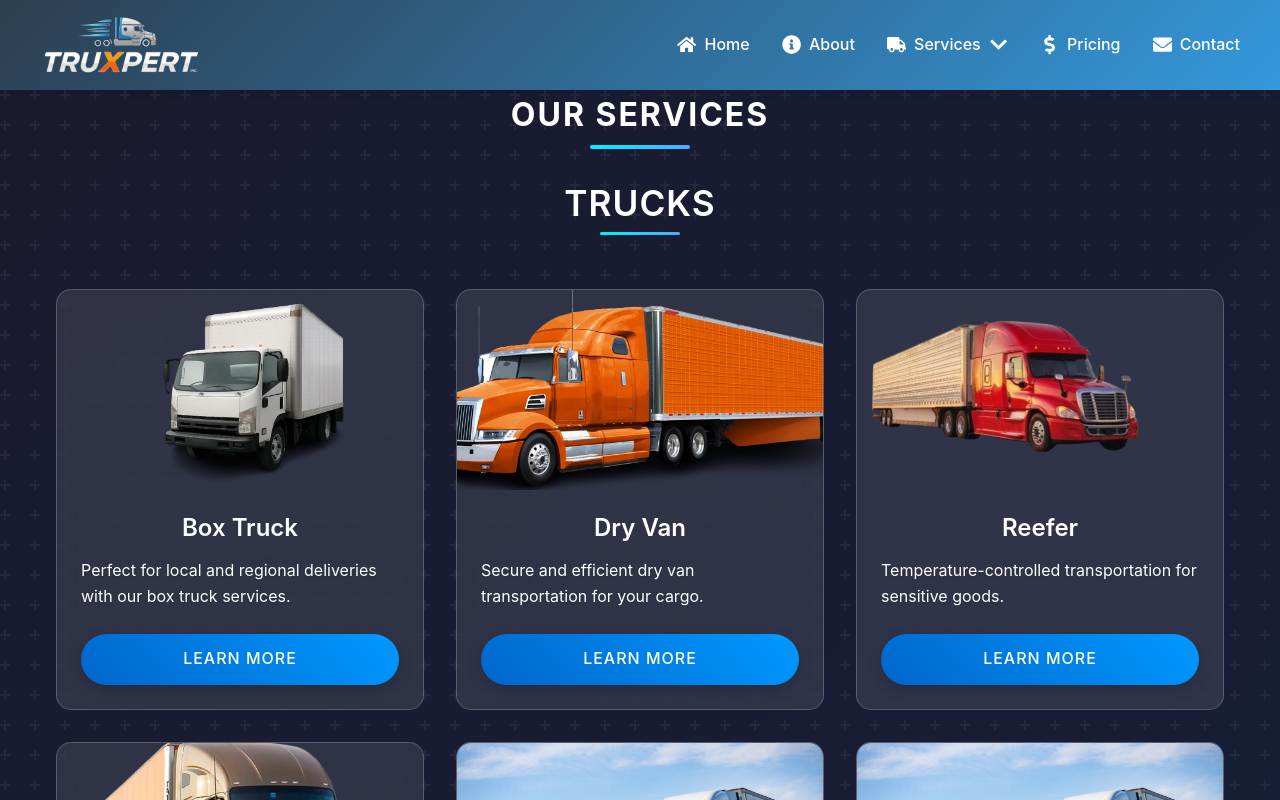
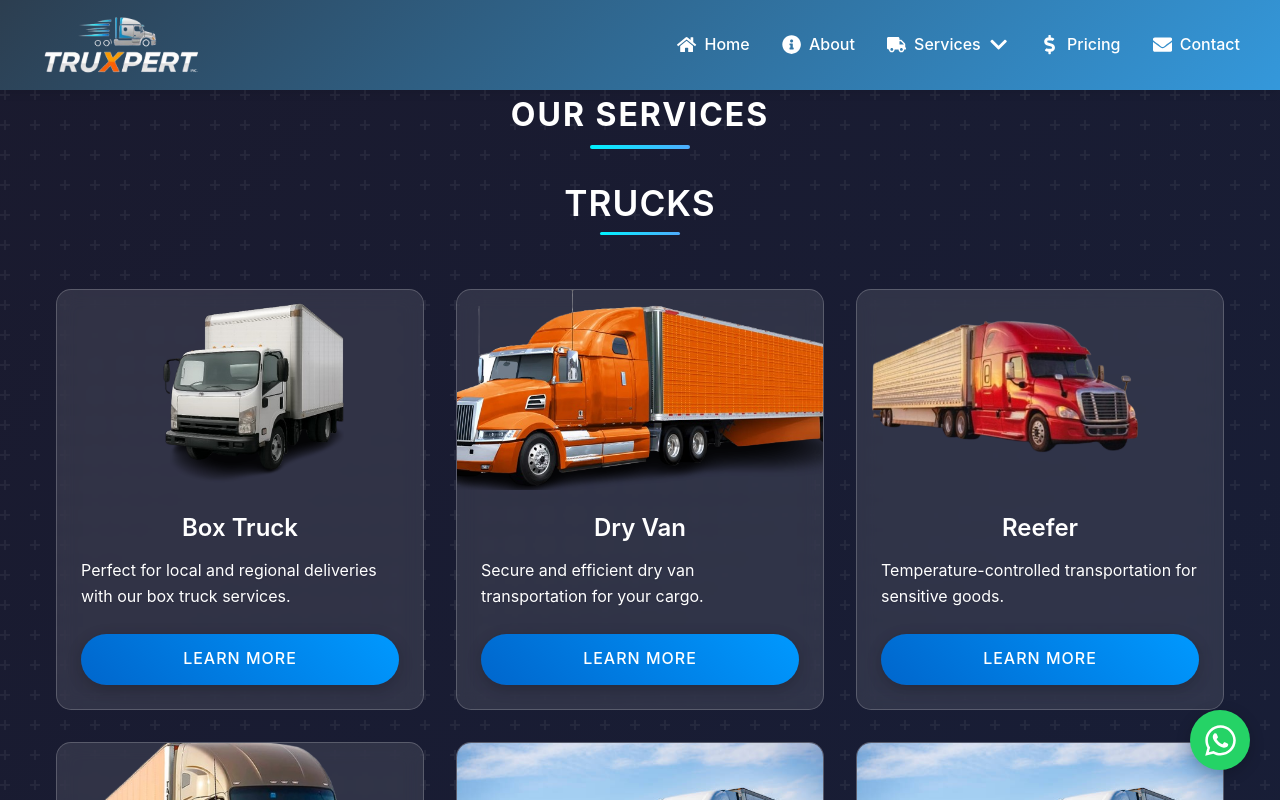
Before and after one commit to Rehan-Ilyas/truck-dispatch, a React (Vite) app: page /services in a window 1280 px wide. Shown: the top 800 px of the page. Built offline with nearby package versions, Linux system fonts and the light colour scheme.

Commit message:
Update App.jsx, ServiceDetail.jsx, and Services.jsx with latest changes

```diff
--- a/src/components/Services.jsx
+++ b/src/components/Services.jsx
@@ -12,7 +12,8 @@ import {
   FaBolt,
   FaShippingFast,
   FaLayerGroup,
-  FaCheckCircle
+  FaCheckCircle,
+  FaWhatsapp
 } from 'react-icons/fa';
 
 // Common styles
@@ -280,6 +281,30 @@ const FeatureItem = styled.li`
   }
 `;
 
+const WhatsAppButton = styled(motion.a)`
+  position: fixed;
+  bottom: 30px;
+  right: 30px;
+  background: #25D366;
+  color: white;
+  width: 60px;
+  height: 60px;
+  border-radius: 50%;
+  display: flex;
+  align-items: center;
+  justify-content: center;
+  font-size: 35px;
+  box-shadow: 0 4px 15px rgba(0, 0, 0, 0.2);
+  z-index: 1000;
+  cursor: pointer;
+  transition: all 0.3s ease;
+
+  &:hover {
+    transform: scale(1.1);
+    box-shadow: 0 6px 20px rgba(0, 0, 0, 0.3);
+  }
+`;
+
 // Service data
 const servicesData = [
   {
@@ -486,6 +511,18 @@ const Services = () => {
           </TrackingCard>
         </TrackingSection>
       </Container>
+      <WhatsAppButton
+        href="https://wa.me/923135022454"
+        target="_blank"
+        rel="noopener noreferrer"
+        initial={{ opacity: 0, scale: 0 }}
+        animate={{ opacity: 1, scale: 1 }}
+        transition={{ duration: 0.5 }}
+        whileHover={{ scale: 1.1 }}
+        whileTap={{ scale: 0.9 }}
+      >
+        <FaWhatsapp />
+      </WhatsAppButton>
     </ServicesSection>
   );
 };
```
Also changed, not shown: components/WhatsAppButton.jsx (added, +19 -0 lines), pages/_app.jsx (added, +12 -0 lines).
